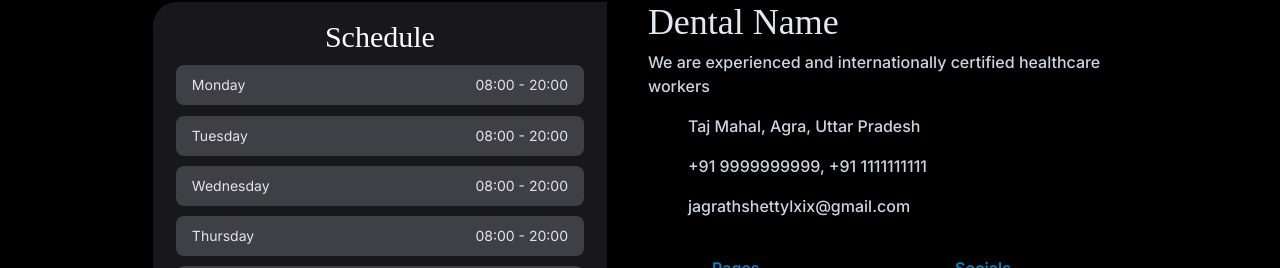
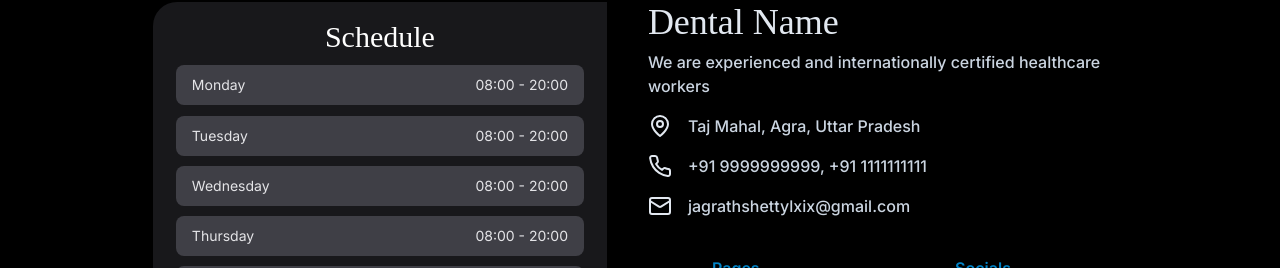
Before and after one commit to JJ-LXIX/dental-client-site, a Next.js app: page / in a window 1280 px wide. Shown: the part 5980-6248 px from the top of the page. Built offline with nearby package versions, Linux system fonts and the light colour scheme; no server answers.

Commit message:
changed icon color to white

```diff
--- a/components/Contact Section/ContactSection.tsx
+++ b/components/Contact Section/ContactSection.tsx
@@ -37,19 +37,19 @@ function ContactSection({}: Props) {
           {/* Address and socials*/}
           <div className="flex flex-col items-around space-y-4">
             <div className="flex space-x-4 items-center">
-              <MapPin className="w-6 h-6" />
+              <MapPin className="w-6 h-6 text-slate-200" />
               <p className="text-slate-300 font-medium max-w-3xl">
                 Taj Mahal, Agra, Uttar Pradesh
               </p>
             </div>
             <div className="flex space-x-4 items-center">
-              <Phone className="w-6 h-6" />
+              <Phone className="w-6 h-6 text-slate-200" />
               <p className="text-slate-300 font-medium max-w-2xl">
                 +91 9999999999, +91 1111111111
               </p>
             </div>
             <div className="flex space-x-4 items-center">
-              <Mail className="w-6 h-6" />
+              <Mail className="w-6 h-6 text-slate-200" />
               <p className="text-slate-300 font-medium max-w-2xl">
                 jagrathshettylxix@gmail.com
               </p>
```
